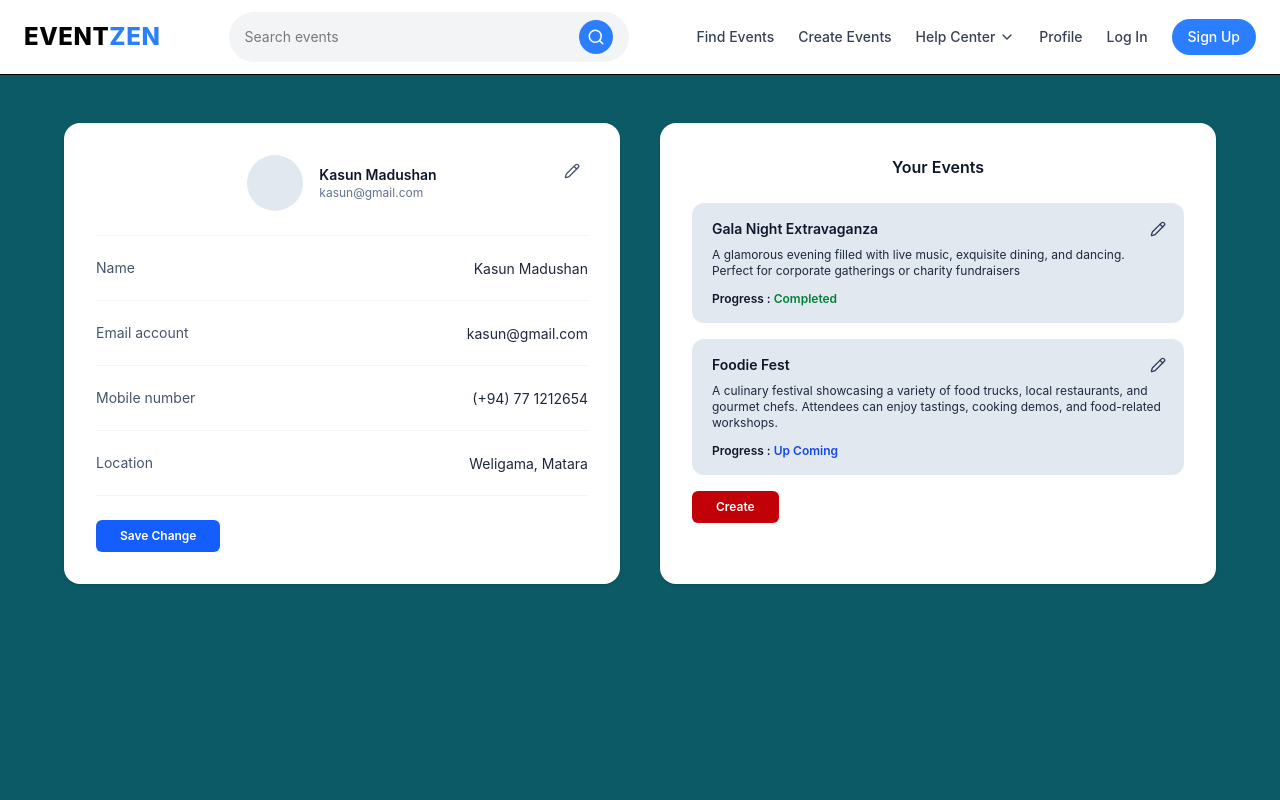
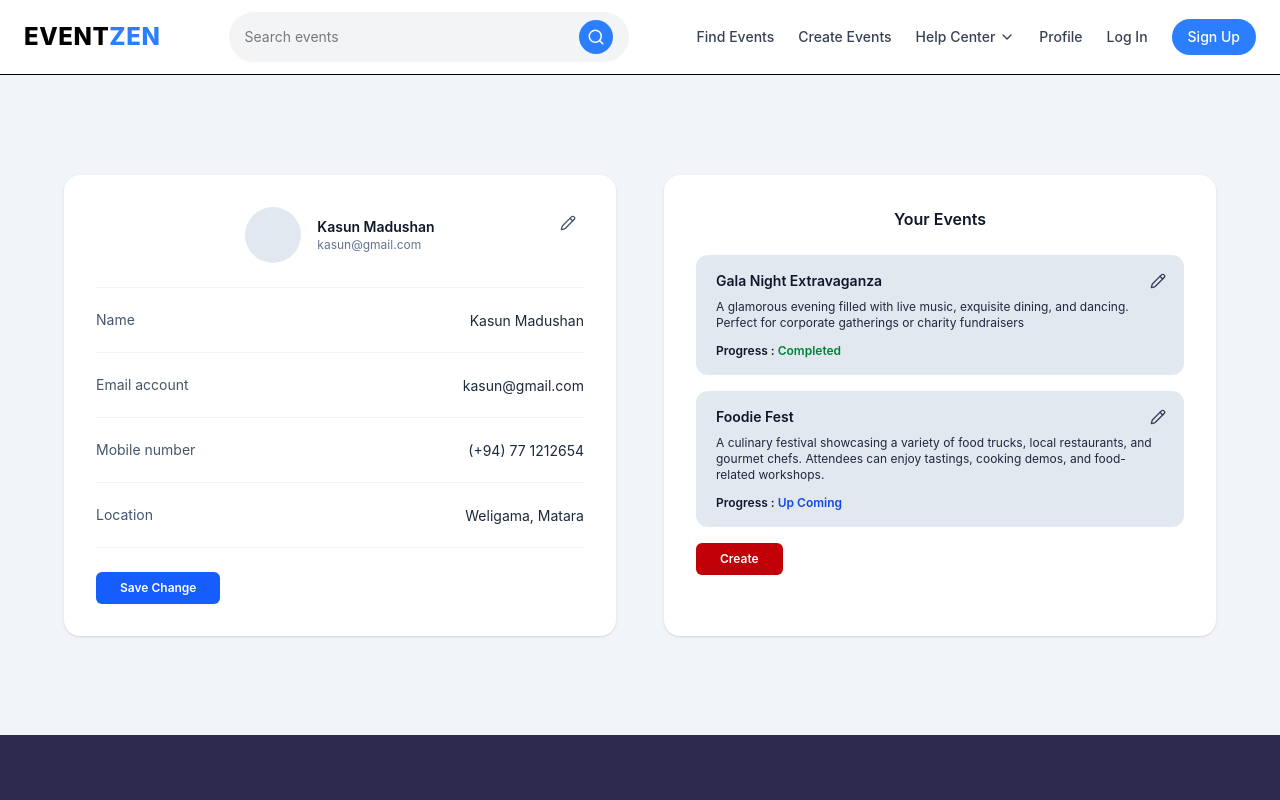
Before and after one commit to Event-Zen/eventzen-frontend, a React (Vite) app: page /planner-profile in a window 1280 px wide. Shown: the top 800 px of the page. Built offline with nearby package versions, Linux system fonts and the light colour scheme.

Commit message:
Updated some styling of  planner profile page

```diff
--- a/src/pages/PlannerProfilePage.tsx
+++ b/src/pages/PlannerProfilePage.tsx
@@ -114,8 +114,8 @@ export default function PlannerProfilePage() {
   };
 
   return (
-    <div className="min-h-screen bg-[#0b5a66] px-4 py-12">
-      <div className="mx-auto grid w-full max-w-6xl gap-10 lg:grid-cols-2">
+    <div className="min-h-[calc(100vh-140px)] flex items-center justify-center bg-slate-100 px-4 py-10">
+      <div className="grid w-full max-w-6xl gap-12 lg:grid-cols-2">
         {/* LEFT CARD - Planner Details */}
         <div className="rounded-2xl bg-white p-8 shadow-sm">
           {/* Header row */}
```
